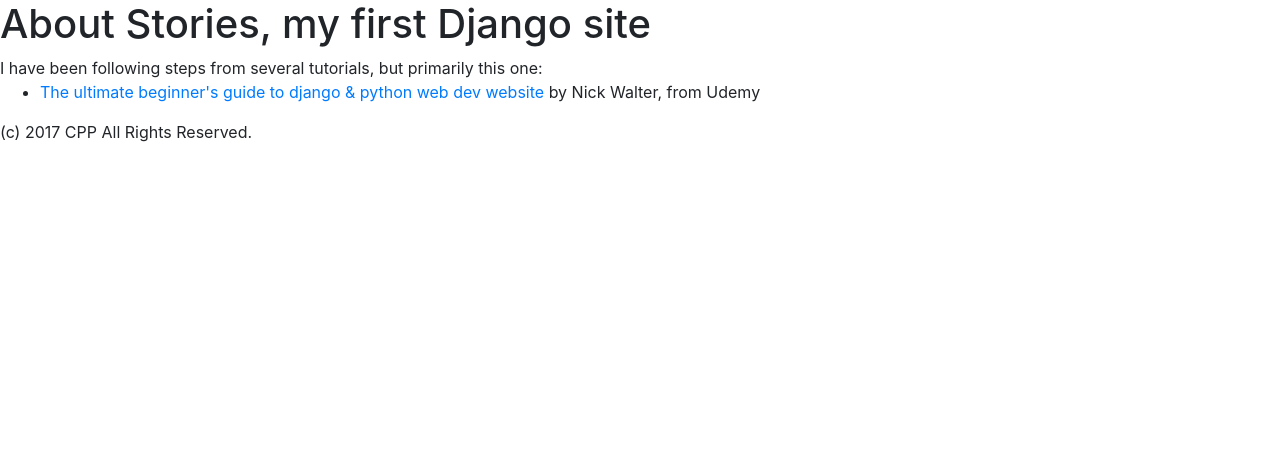
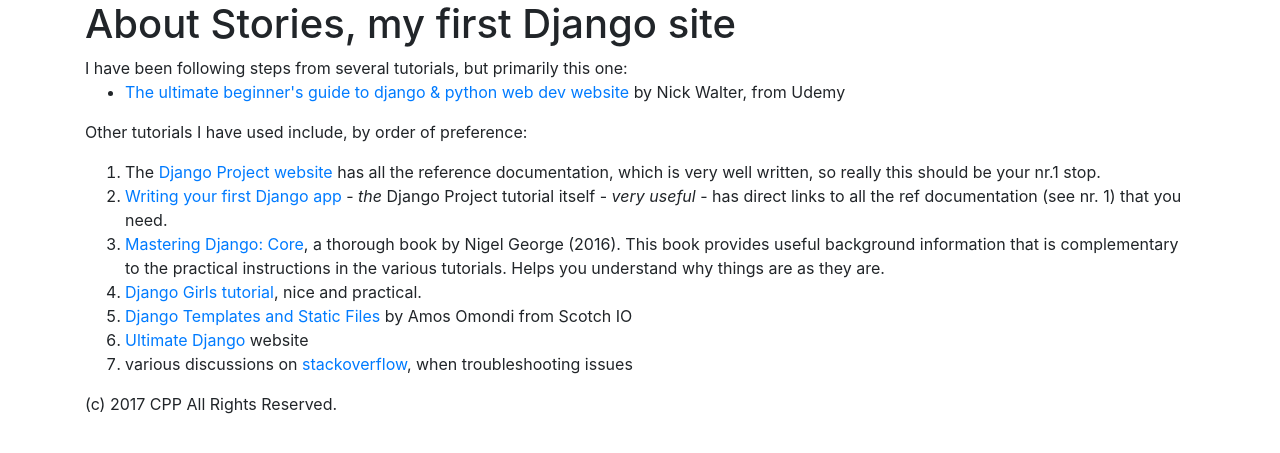
Before and after one commit to MakerArtSimla/firstdjango, a Django app: page /about in a window 1280 px wide. Shown: the part 56-509 px from the top of the page. Run offline with Django 3.2, Linux system fonts and the light colour scheme; some libraries are stand-ins or nearby versions.

Commit message:
Minor content change to about and index, plus bootstrap imporvements to project detail page.

```diff
--- a/templates/about.html
+++ b/templates/about.html
@@ -8,9 +8,43 @@
   I have been following steps from several tutorials, but primarily this one:
   <ul>
     <li>
-      <a href="https://www.udemy.com/the-ultimate-beginners-guide-to-django-python-web-dev-website">The ultimate beginner's guide to django & python web dev website</a>
+      <a href="https://www.udemy.com/the-ultimate-beginners-guide-to-django-python-web-dev-website">
+        The ultimate beginner's guide to django & python web dev website</a>
       by Nick Walter, from Udemy
     </li>
   </ul>
+  <p>
+    Other tutorials I have used include, by order of preference:
+  </p>
+  <ol>
+    <li>
+      The <a href="https://docs.djangoproject.com/en/2.0/">Django Project website</a> has all the reference documentation,
+      which is very well written, so really this should be your nr.1 stop.
+    </li>
+    <li>
+      <a href="https://docs.djangoproject.com/en/2.0/intro/tutorial01/">Writing your first Django app</a> - <em>the</em>
+      Django Project tutorial itself - <em>very useful</em> - has direct links to all the ref documentation (see nr. 1) that you need.
+    </li>
+    <li>
+      <a href="https://ebookcentral.proquest.com/lib/weltec/reader.action?docID=4773880">Mastering Django: Core</a>,
+      a thorough book by Nigel George (2016). This book provides useful
+      background information that is complementary to the practical instructions in the various tutorials.
+      Helps you understand why things are as they are.
+    </li>
+    <li>
+      <a href="https://tutorial.djangogirls.org/en/">Django Girls tutorial</a>, nice and practical.
+    </li>
+    <li>
+      <a href="https://scotch.io/tutorials/working-with-django-templates-static-files">Django Templates and Static Files</a>
+      by Amos Omondi from Scotch IO
+    </li>
+    <li>
+      <a href="https://ultimatedjango.com/learn-django/chapters/">Ultimate Django</a> website
+    </li>
+    <li>
+      various discussions on <a href="https://stackoverflow.com/">stackoverflow</a>, when troubleshooting issues
+    </li>
+
+  </ol>
 
 {% endblock content %}
--- a/templates/base.html
+++ b/templates/base.html
@@ -46,16 +46,20 @@
 
   {# The Document Body #}
   <div id="site-wrapper">
+    <div class = "container">
+
+
       {% block content %}
           if you see this, something is wrong!
       {% endblock content %}
+    </div>
   </div>
 
   {# The Footer #}
-  <div class="footer">
-      <div>
-          <Copyright>(c) 2017 CPP All Rights Reserved.</Copyright>
-      </div>
+  <div class = "container">
+    <div class="footer">
+            <Copyright>(c) 2017 CPP All Rights Reserved.</Copyright>
+    </div>
   </div>
 </body>
 {# Set of blocks that can be used to display JavaScript files #}
--- a/templates/index.html
+++ b/templates/index.html
@@ -13,7 +13,7 @@
         I have two apps:
   </p>
   <ul>
-      <li><a href="{% url 'portfolioHome' %}">Portfolio</a> - where I showcase projects I ahve completed</li>
+      <li><a href="{% url 'portfolioHome' %}">Portfolio</a> - where I showcase projects I have completed</li>
       <li><a href="{% url 'blogHome' %}">Blog</a>- where I talk about my project on current projects</li>
   </ul>
 {% endblock content %}
```
Also changed, not shown: portfolio/templates/portfolio/project.html (+15 -5 lines).
